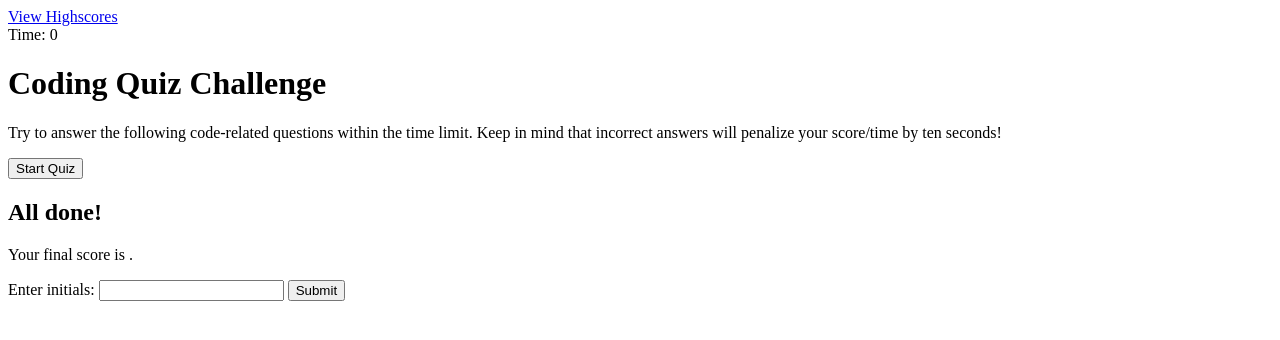
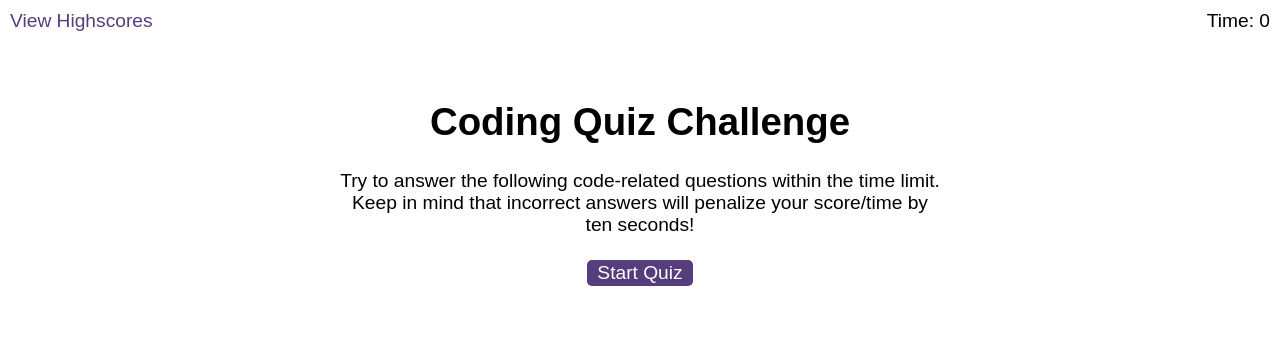
Before and after one commit to johnmoolah/JS_Quiz, a plain HTML site: page index.html in a window 1280 px wide. Drawn offline with Linux system fonts and the light colour scheme; a script that the page names is missing.

Commit message:
linked css to html files

```diff
--- a/highscores.html
+++ b/highscores.html
@@ -6,7 +6,7 @@
     <meta http-equiv="X-UA-Compatible" content="ie=edge" />
     <title>Highscores</title>
 
-    <link rel="stylesheet" href="./assets/css/styles.css" />
+    <link rel="stylesheet" href="./style.css" />
   </head>
 
   <body>
--- a/index.html
+++ b/index.html
@@ -6,7 +6,7 @@
     <meta http-equiv="X-UA-Compatible" content="ie=edge" />
     <title>Coding Quiz</title>
 
-    <link rel="stylesheet" href="./assets/css/styles.css" />
+    <link rel="stylesheet" href="./style.css" />
   </head>
 
   <body>
```
